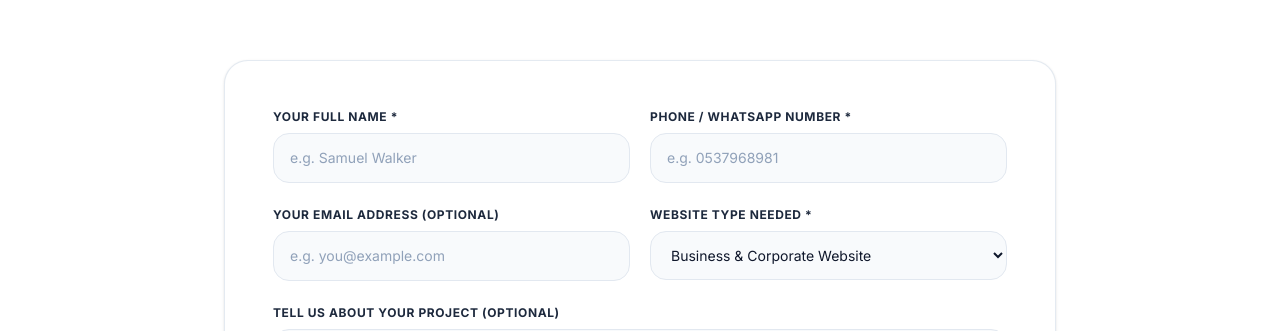
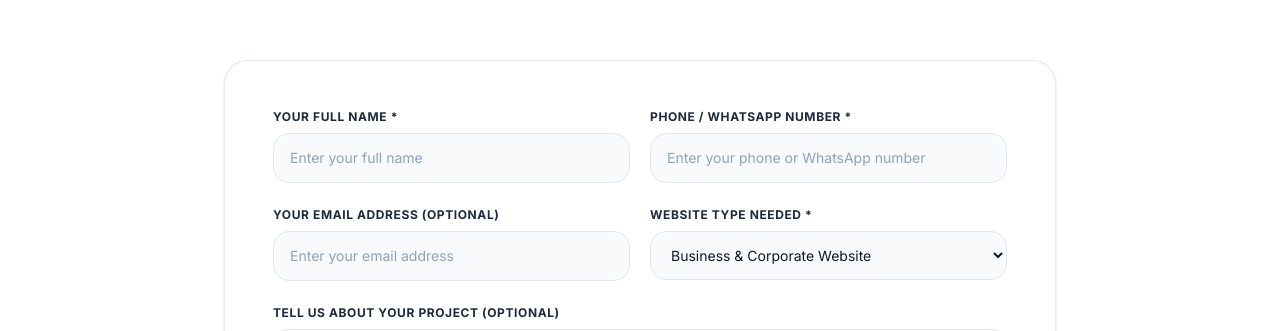
Before and after one commit to davidselorm/walker-web-services, a React (Vite) app: page / in a window 1280 px wide. Shown: the part 3704-4035 px from the top of the page. Built offline with nearby package versions, Linux system fonts and the light colour scheme.

Commit message:
Replace fake placeholder names and numbers with clean neutral labels

```diff
--- a/src/components/Contact.jsx
+++ b/src/components/Contact.jsx
@@ -192,7 +192,7 @@ _Sent via Walker Web Services Website_`;
                     required
                     value={name}
                     onChange={(e) => setName(e.target.value)}
-                    placeholder="e.g. Samuel Walker"
+                    placeholder="Enter your full name"
                     className="font-inter w-full px-4 py-3 sm:py-3.5 rounded-2xl bg-slate-50 border border-slate-200 text-slate-900 placeholder-slate-400 focus:outline-none focus:border-[#0066FF] focus:bg-white text-base sm:text-sm transition"
                   />
                 </div>
@@ -206,7 +206,7 @@ _Sent via Walker Web Services Website_`;
                     required
                     value={phone}
                     onChange={(e) => setPhone(e.target.value)}
-                    placeholder="e.g. 0537968981"
+                    placeholder="Enter your phone or WhatsApp number"
                     className="font-inter w-full px-4 py-3 sm:py-3.5 rounded-2xl bg-slate-50 border border-slate-200 text-slate-900 placeholder-slate-400 focus:outline-none focus:border-[#0066FF] focus:bg-white text-base sm:text-sm transition"
                   />
                 </div>
@@ -221,7 +221,7 @@ _Sent via Walker Web Services Website_`;
                     type="email"
                     value={email}
                     onChange={(e) => setEmail(e.target.value)}
-                    placeholder="e.g. you@example.com"
+                    placeholder="Enter your email address"
                     className="font-inter w-full px-4 py-3 sm:py-3.5 rounded-2xl bg-slate-50 border border-slate-200 text-slate-900 placeholder-slate-400 focus:outline-none focus:border-[#0066FF] focus:bg-white text-base sm:text-sm transition"
                   />
                 </div>
```
